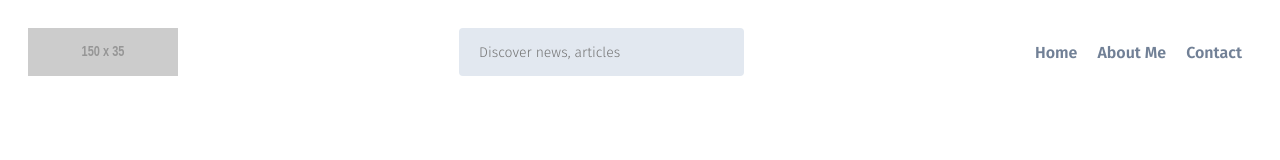
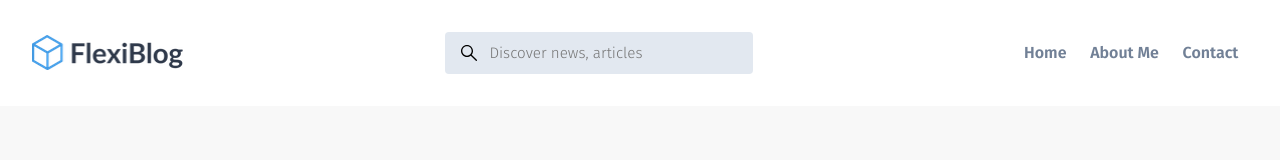
Before and after one commit to jaumeserr/html5-css3-challenge, a plain HTML site: page index.html in a window 1280 px wide. Drawn offline with Linux system fonts and the light colour scheme; placeholder pictures from the web are drawn by us.

Commit message:
upload logo and magnifying glass img and finish header

```diff
--- a/css/styles.css
+++ b/css/styles.css
@@ -1,37 +1,45 @@
 * {
     font-family: 'Fira Sans', sans-serif;
+    margin: 0;
+    padding: 0;
 }
 
 body {
-    background: white;
+    background: #f8f8f8;
 }
 
 header {
     display: flex;
-    padding: 20px;
+    padding: 2rem;
     justify-content: space-between;
+    align-items: center;
+    background: white;
+}
+
+header img {
+    height: 2.2rem;
+    width: auto;
 }
 
 input[type="text"] {
     background-color: #e2e8f0;
     border: none;
-    border-radius: 4px;
+    border-radius: 0.25rem;
     color: #718096;
-    font-size: 14px;
+    font-size: 0.95rem;
     font-weight: 300;
-    padding: 0 20px;
-    height: 48px;
+    padding: 0 1.25rem 0 2.8rem;
+    height: 2.6rem;
     width: 20%;
-}
-
-nav {
-    display: flex;
-    align-items: center;
+    background-image: url('../img/lupa.svg');
+    background-position: 1rem;
+    background-repeat: no-repeat;
+    background-size: 1rem;
 }
 
 nav a {
     font-weight: bold;
-    padding: 0 10px;
+    padding: 0 0.6rem;
     color: #718096;
     text-decoration: none;
 }
--- a/index.html
+++ b/index.html
@@ -11,7 +11,7 @@
 <body>
     <div class="container">
         <header>
-            <img src="https://dummyimage.com/150x35/000/fff" />
+            <img src="./img/logo.png" />
             <input type="text" placeholder="Discover news, articles" />
             <nav>
                 <a href="#">Home</a>
@@ -19,6 +19,9 @@
                 <a href="#">Contact</a>
             </nav>
         </header>
+        <div class="intro">
+
+        </div>
         <main>
             <section>
 
```
Also changed, not shown: img/logo.png (added), img/lupa.svg (added), 2 other files.
